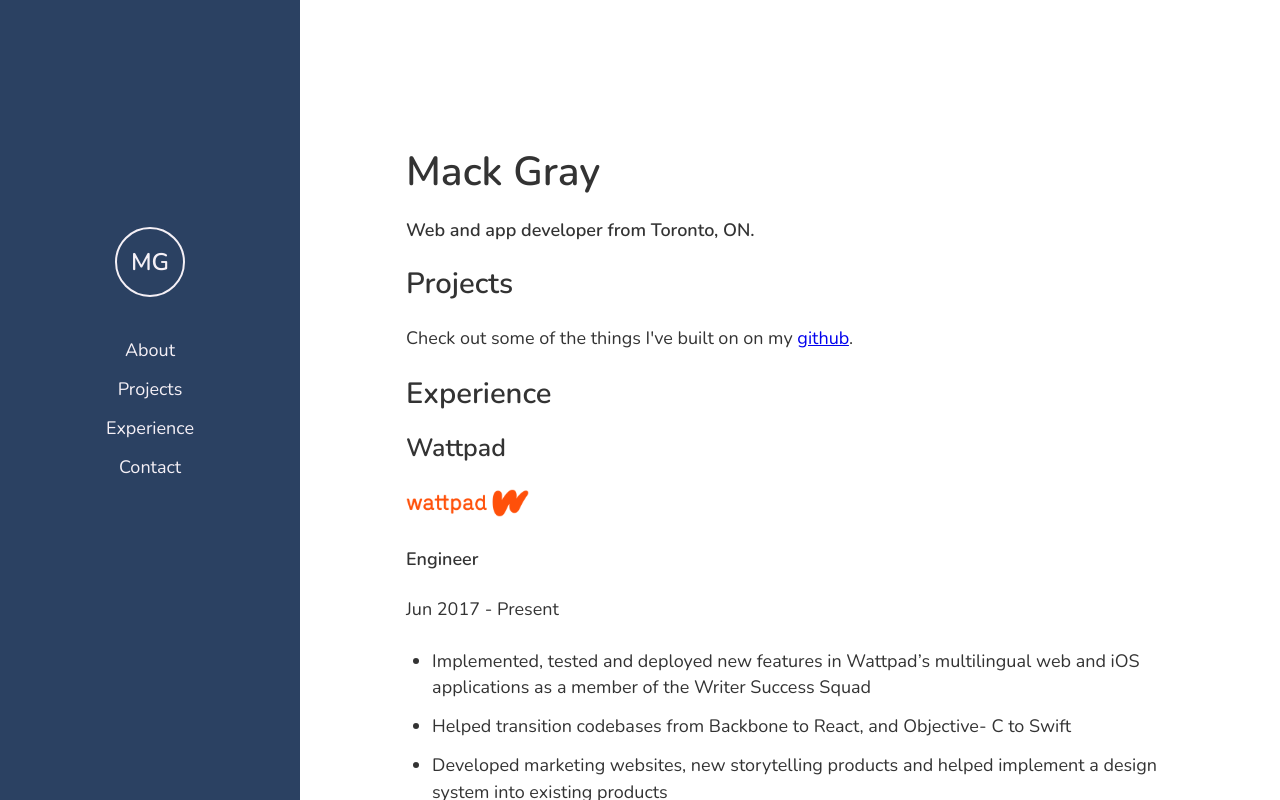
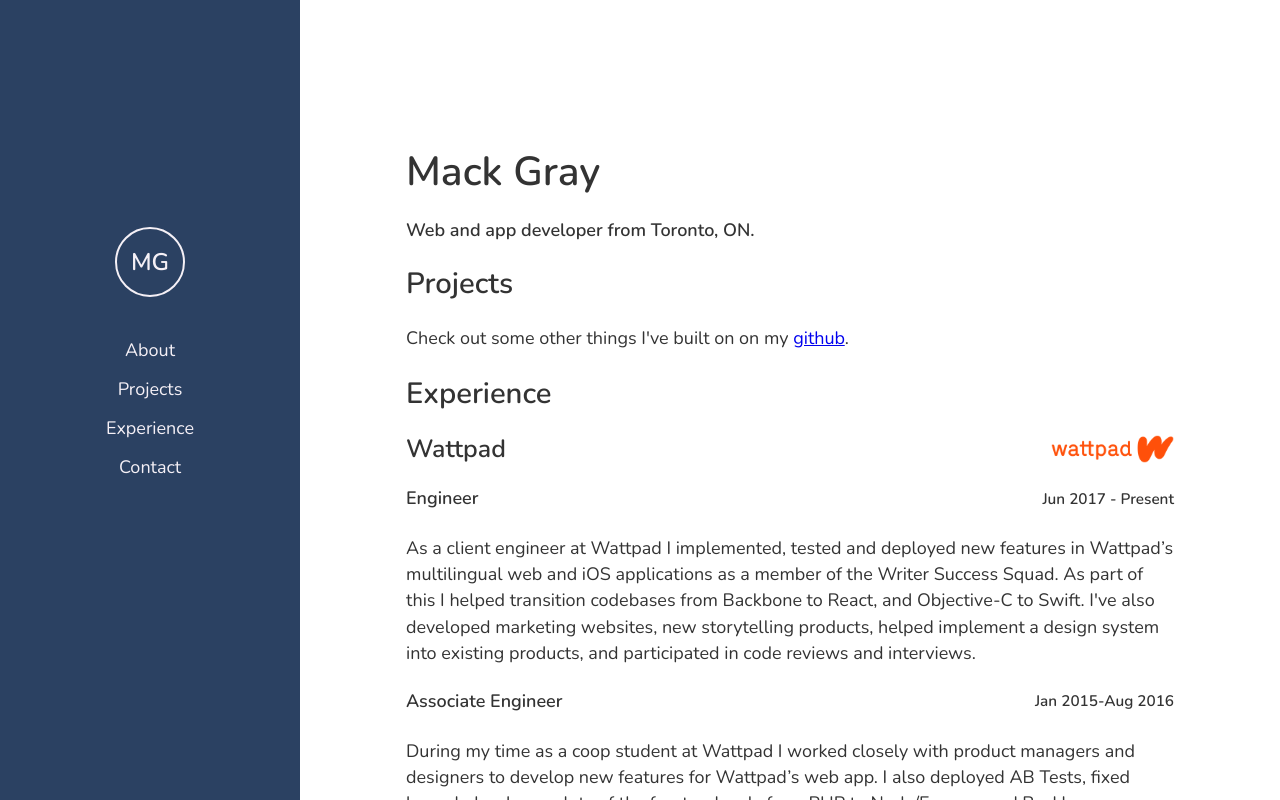
Before and after one commit to mackenzie-gray/mysite, a Gatsby site: page / in a window 1280 px wide. Built offline with nearby package versions, Linux system fonts and the light colour scheme; Gatsby itself is replaced by a stand-in of ours.

Commit message:
cleanup experiences

```diff
--- a/src/components/Experience/experience.module.css
+++ b/src/components/Experience/experience.module.css
@@ -1,3 +1,9 @@
 .logo {
   height: 28px;
 }
+
+.experience div {
+  display: flex;
+  justify-content: space-between;
+  align-items: center;
+}
--- a/src/components/Experience/experience.yml
+++ b/src/components/Experience/experience.yml
@@ -3,31 +3,21 @@ experiences:
   - company: Wattpad
     roles:
       - title: Engineer
-        summary:
-          - Implemented, tested and deployed new features in Wattpad’s multilingual web and iOS applications as a member of the Writer Success Squad
-          - Helped transition codebases from Backbone to React, and Objective- C to Swift
-          - Developed marketing websites, new storytelling products and helped implement a design system into existing products
-          - Participated in code reviews, interviews and facilitated iOS guild
+        summary: As a client engineer at Wattpad I implemented, tested and deployed new features in Wattpad’s multilingual web and iOS applications as a member of the Writer Success Squad. As part of this I helped transition codebases from Backbone to React, and Objective-C to Swift. I've also developed marketing websites, new storytelling products, helped implement a design system into existing products, and participated in code reviews and interviews.
         dates: Jun 2017 - Present
       - title: Associate Engineer
-        summary:
-          - Worked closely with product managers and designers to develop new features for Wattpad’s web app
-          - Deployed AB Tests, fixed bugs, helped move lots of the frontend code from PHP to Node/Express and Backbone
+        summary: During my time as a coop student at Wattpad I worked closely with product managers and designers to develop new features for Wattpad’s web app. I also deployed AB Tests, fixed bugs, helped move lots of the frontend code from PHP to Node/Express and Backbone.
         dates: Jan 2015-Aug 2016
     logo: wp_logo
   - company: Canada Company, AGF
     roles:
       - title: Junior Web Developer
         dates: Sept 2013-Sept 2014
-        summary:
-          - Developed bilingual website for Canada Company charity using Cascade CMS System
-          - Built and managed JSP backend application veterans could use to find jobs
+        summary: As a junior web developer I developed bilingual website for Canada Company charity using Cascade CMS System and built and managed JSP backend application veterans could use to find jobs.
     logo: agf_logo
   - company: NeXJ Systems
     roles:
       - title: Quality Assurance Analyst
         dates: Jan 2013-Apr 2013
-        summary:
-          - Tested company software to ensure a high level of quality before shipping builds to clients
-          - Developed automated scripts to enable quick testing of core features
+        summary: I was responsible for testing company software to ensure a high level of quality before shipping builds to client and developed automated scripts to enable quick testing of core features
     logo: nexj_logo
--- a/src/components/Experience/index.js
+++ b/src/components/Experience/index.js
@@ -16,17 +16,17 @@ export default () => (
             let { roles } = experience
             return (
               <div className={styles.experience}>
-                <h3>{experience.company}</h3>
-                <img src={images[experience.logo]} className={styles.logo} />
+                <div>
+                  <h3>{experience.company}</h3>
+                  <img src={images[experience.logo]} className={styles.logo} />
+                </div>
                 {roles.map(role => (
                   <>
-                    <h4>{role.title}</h4>
-                    <p>{role.dates}</p>
-                    <ul>
-                      {role.summary.map(test => (
-                        <li>{test}</li>
-                      ))}
-                    </ul>
+                    <div>
+                      <h4>{role.title}</h4>
+                      <h5>{role.dates}</h5>
+                    </div>
+                    <p>{role.summary}</p>
                   </>
                 ))}
               </div>
--- a/src/components/Projects/index.js
+++ b/src/components/Projects/index.js
@@ -6,7 +6,7 @@ export default class Projects extends Component {
       <section id="projects">
         <h2>Projects</h2>
         <p>
-          Check out some of the things I've built on on my{' '}
+          Check out some other things I've built on on my{' '}
           <a
             href="https://github.com/mackenzie-gray"
             target="_blank"
```
